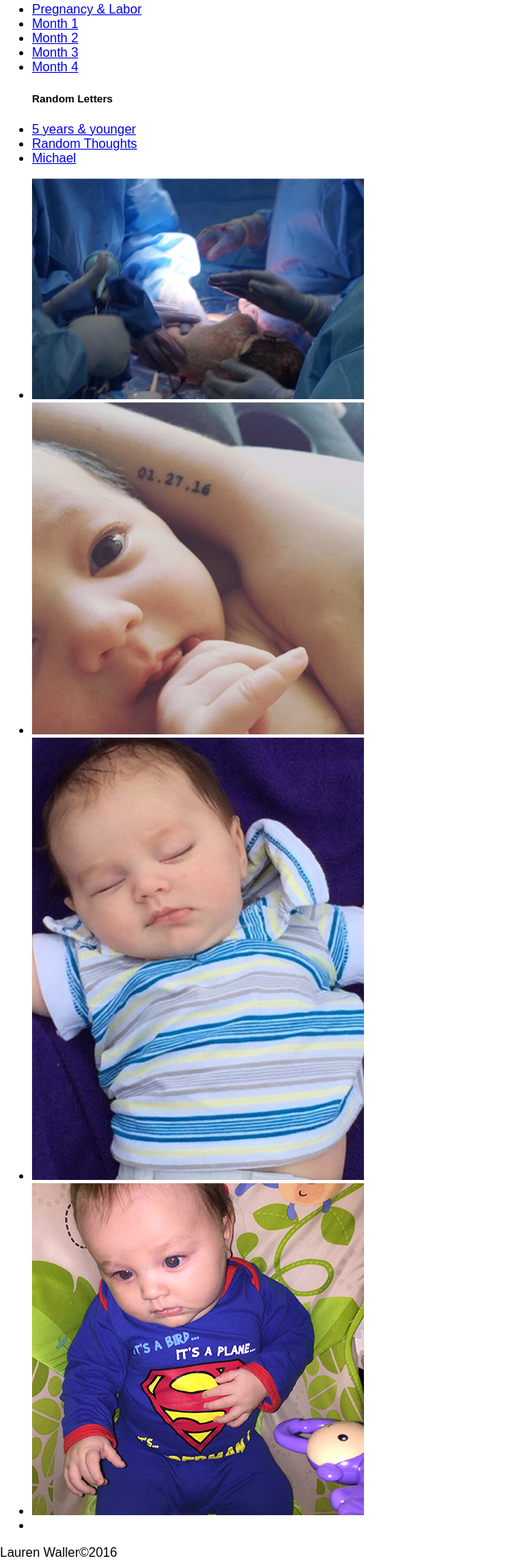
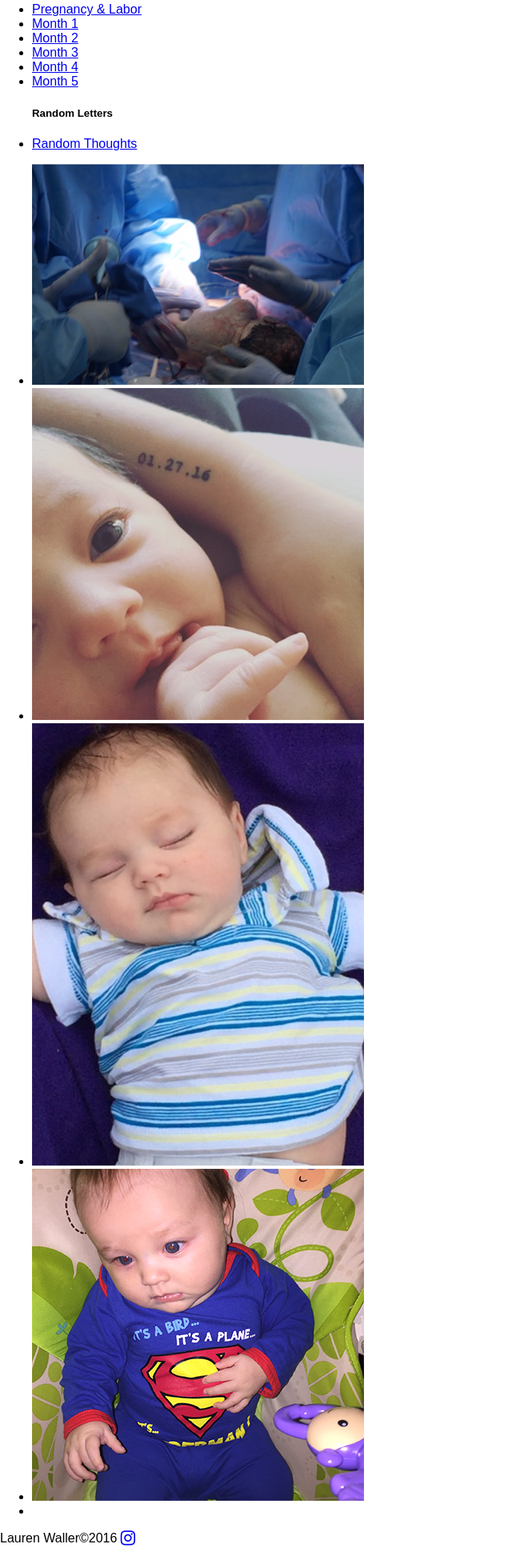
Before and after one commit to benjimomma/Benjimomma, a plain HTML site: page website-html/letters/Letters.html in a window 1280 px wide. Shown: the part 403-2353 px from the top of the page at 80% size, without its empty margins (0-640 px from the left). Drawn offline with nearby package versions, Linux system fonts and the light colour scheme; files whose address does not match are found by name.

Commit message:
Update Letters.html

```diff
--- a/website-html/letters/Letters.html
+++ b/website-html/letters/Letters.html
@@ -25,8 +25,10 @@
 
         <!-- Add your site or application content here -->
         <header>
+            <div class="header">
             <div class="logo"><img src="../img/logo.png"></div>
             <h1 id="logo">Benji Momma </h1>
+        </div>
             <nav>
                 <ul>
                     <li><a href="../index.html">HOME</a></li>
@@ -45,12 +47,12 @@
                     <li><a href="Letters1.html">Pregnancy & Labor</a></li>
                     <li><a href="letters2.html">Month 1</a></li>
                     <li><a href="Letters3.html">Month 2</a></li>
-                    <li><a href="Letters4.html">Month 3</a></li>
+                    <li><a href="letters4.html">Month 3</a></li>
                     <li><a href="Letters5.html">Month 4</a></li>
+                    <li><a href="Letters6.html">Month 5</a></li>
                     <h5>Random Letters</h5>
-                    <li><a href="5.html">5 years & younger</a></li>
                     <li><a href="randomthoughts.html">Random Thoughts</a></li>
-                    <li><a href="michael.html">Michael</a></li>
+
                 </ul>
             </div>
             <ul class="gallery">
@@ -63,7 +65,8 @@
             </ul>
 
 
-            <footer>Lauren Waller&copy;2016</footer>
+            <footer> Lauren Waller&copy;2016
+            <a href="http://instagram.com/laurenmichelew/"><i class="fa fa-instagram fa-lg"></i></a></footer>
 
         <script src="https://code.jquery.com/jquery-1.12.0.min.js"></script>
         <script>window.jQuery || document.write('<script src="js/vendor/jquery-1.12.0.min.js"><\/script>')</script>
```
